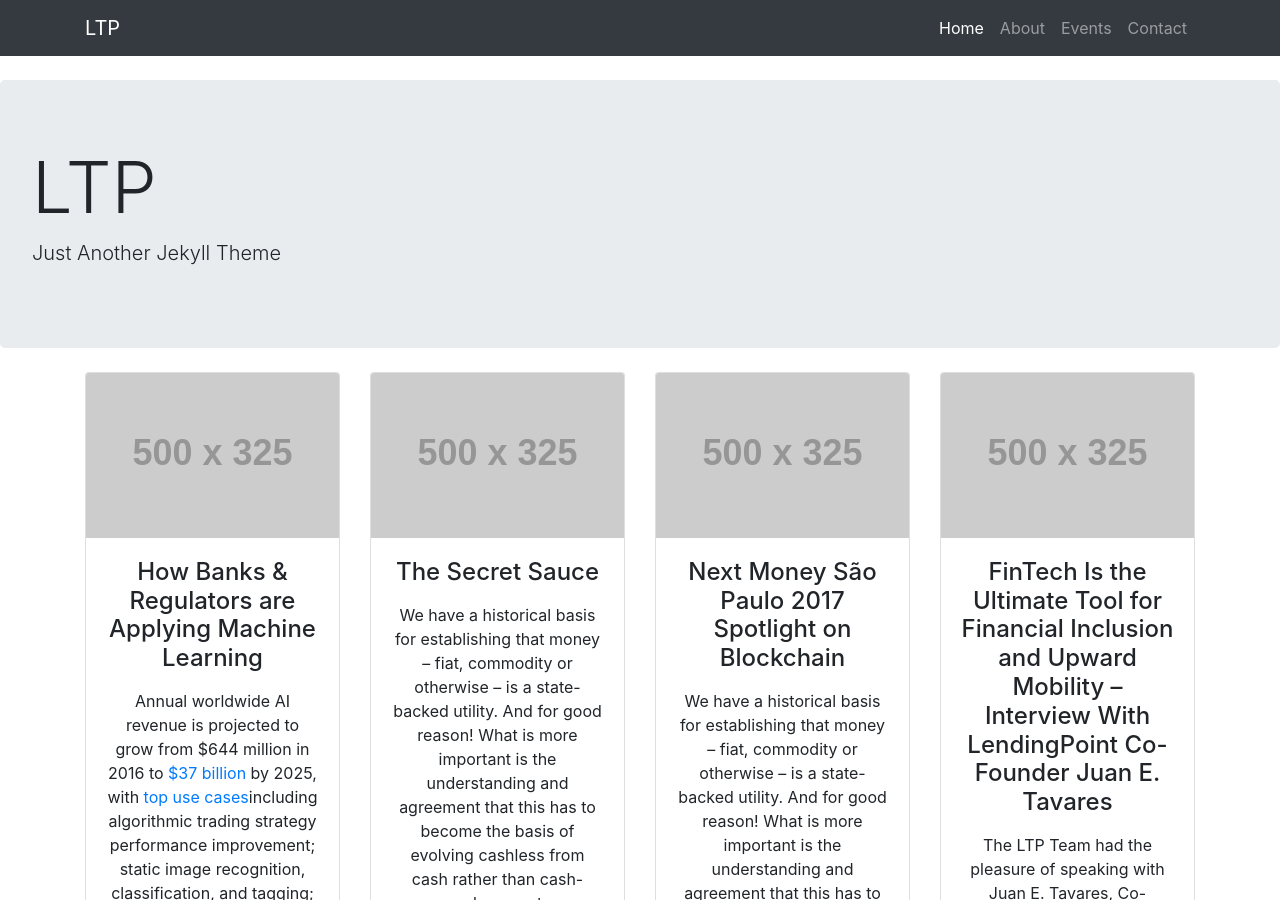
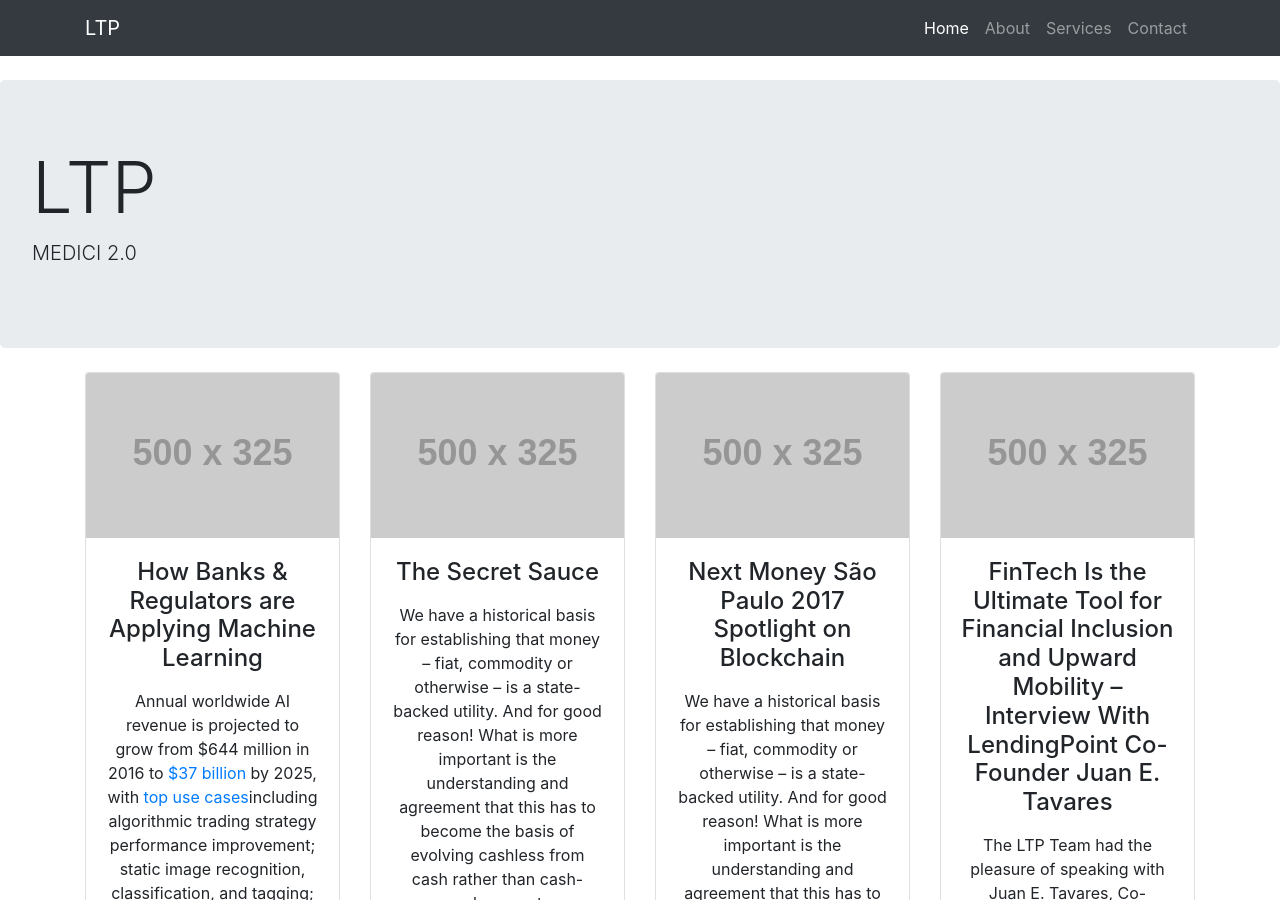
Before and after one commit to prasadltp/newsite, a Jekyll site: the page built from index.html, in a window 1280 px wide and 900 px high. Built offline with Jekyll 4.4.1, drawn with Linux system fonts in a browser that asks for light colours.

Commit message:
Updated Config and 1 other file

```diff
--- a/_config.yml
+++ b/_config.yml
@@ -9,7 +9,7 @@ collections:
     title: Uploads
     output: true
 email: somename@somedomain.com
-description: Just Another Jekyll Theme
+description: MEDICI 2.0
 logo_location: https://n6zgo3se7pe2sazc62u1v9qe-wpengine.netdna-ssl.com/wp-content/uploads/2015/03/ltplogo.png
 markdown: kramdown
 kramdown:
--- a/_includes/header.html
+++ b/_includes/header.html
@@ -13,10 +13,10 @@
               </a>
             </li>
             <li class="nav-item">
-              <a class="nav-link" href="/about">About</a>
+              <a class="nav-link" href="#">About</a>
             </li>
             <li class="nav-item">
-              <a class="nav-link" href="/event">Events</a>
+              <a class="nav-link" href="#">Services</a>
             </li>
             <li class="nav-item">
               <a class="nav-link" href="#">Contact</a>
```
